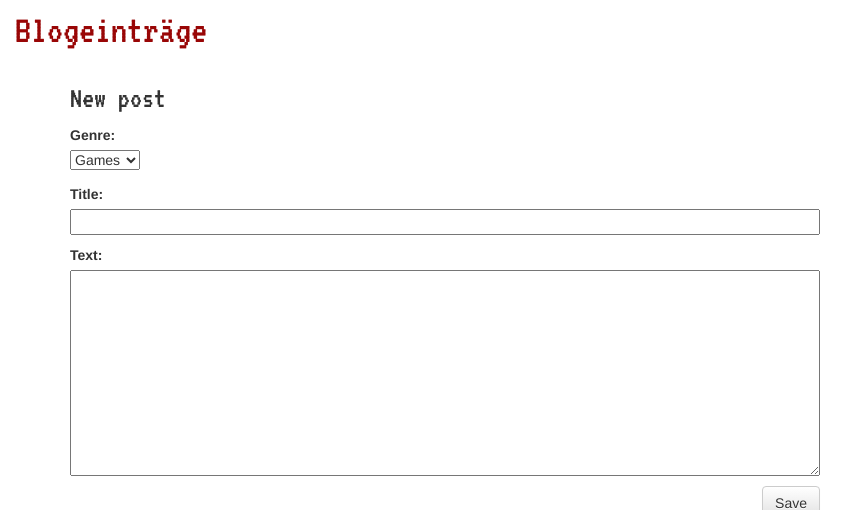
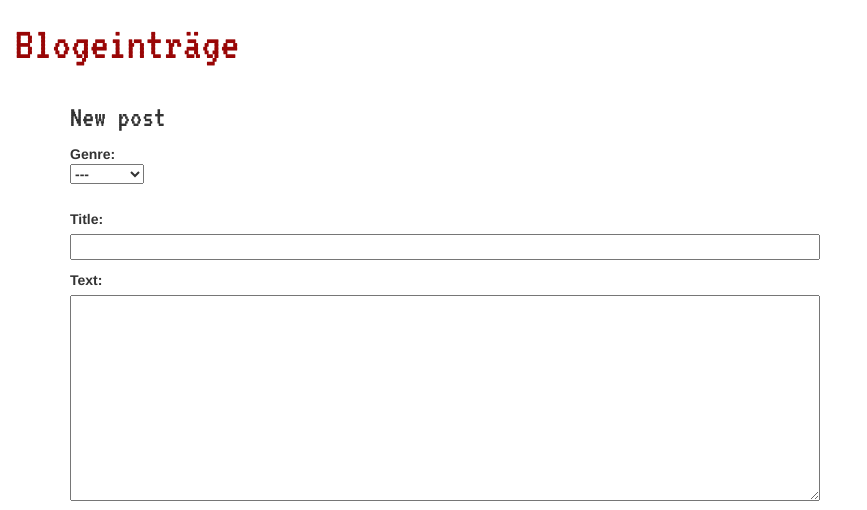
Before and after one commit to lksb/Projekt, a Django app: page /post/new/ in a window 1280 px wide. Shown: the part 499-1009 px from the top of the page, without its empty margins (0-867 px from the left). Run offline with Django 3.2, Linux system fonts and the light colour scheme; some libraries are stand-ins or nearby versions.

Commit message:
My Django Girls app, first commit

```diff
--- a/blog/static/css/blog.css
+++ b/blog/static/css/blog.css
@@ -1,6 +1,12 @@
 h1 a, h2 a {
     color: rgb(153, 6, 6);
     font-family: 'VT323';
+}
+
+h2 a {
+    color: rgb(153, 6, 6);
+    font-family: 'VT323';
+    font-size: 30pt;
 }
 
 body {
@@ -30,7 +36,7 @@ h1, h2, h3, h4 {
 h3 a {
     color: rgb(153, 6, 6);
     font-family: 'VT323';
-    font-size: 30pt;
+    font-size: 35pt;
 }
 
 .date {
--- a/blog/templates/blog/post_detail.html
+++ b/blog/templates/blog/post_detail.html
@@ -11,6 +11,7 @@
         </div>
         <p>{{ post.text|linebreaksbr }}</p>
         <div class="date">
+            <p>created: {{ post.created_date }}</p>
             <p>published: {{ post.published_date }}</p>
         </div>
         <div class="author">
--- a/blog/templates/blog/post_edit.html
+++ b/blog/templates/blog/post_edit.html
@@ -3,19 +3,21 @@
 {% block content %}
     <h2>New post</h2>
 
-    <form>
-        <label for="genre">Genre:</label>
-        <br>
-        <select name="genre">
-            <option value="games">Games</option>
-            <option value="mobile">Mobile</option>
-            <option value="technik">Technik</option>
+    <label for="genre">Genre:
+    <div class="custom-select" style="width:200px;">
+        <select>
+            <option value="0">---</option>
+            <option value="1">Games</option>
+            <option value="2">Mobile</option>
+            <option value="3">Technik</option>
         </select>
-    </form>
+    </div>
+    </label>
+    <br><br>
 
     <form method="POST" class="post-form">{% csrf_token %}
         {{ form.as_p }}
-        <button type="submit" class="save btn btn-default">Save</button>
+    <button type="submit" class="save btn btn-default">Save</button>
     </form>
 
 {% endblock %}
--- a/blog/urls.py
+++ b/blog/urls.py
@@ -1,5 +1,6 @@
 from django.urls import path
 from . import views
+
 urlpatterns = [
     path('', views.post_list, name='post_list'),
     path('post/<int:pk>/', views.post_detail, name='post_detail'),
--- a/blog/views.py
+++ b/blog/views.py
@@ -4,6 +4,8 @@ from .models import Post
 from django.shortcuts import render, get_object_or_404
 from django.shortcuts import redirect
 from .forms import PostForm
+from django.shortcuts import render_to_response
+from django.views.generic.edit import CreateView
 
 # Create your views here.
 
```
Also changed, not shown: blog/migrations/0002_genre.py (added), blog/migrations/0003_auto_20190620_2146.py (added), blog/migrations/0004_delete_genre.py (added), blog/models.py (line endings or trailing spaces).
